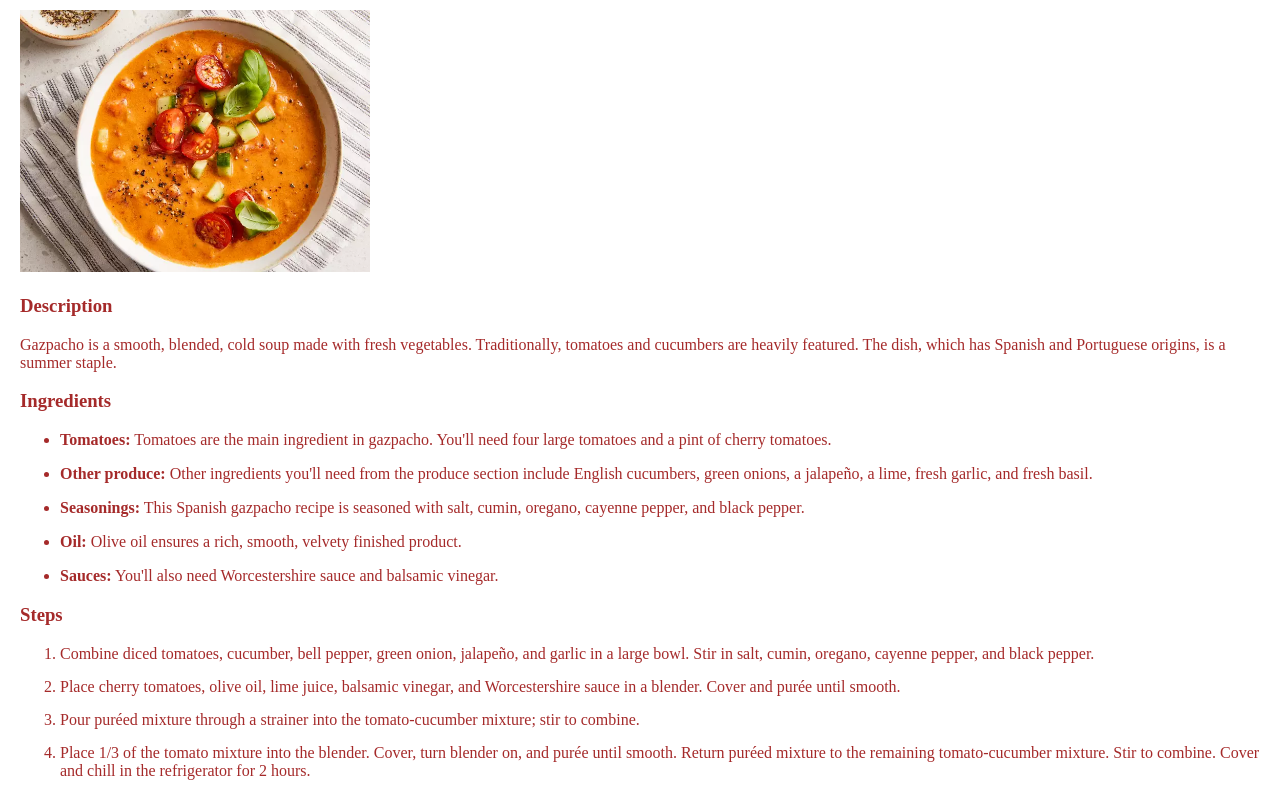
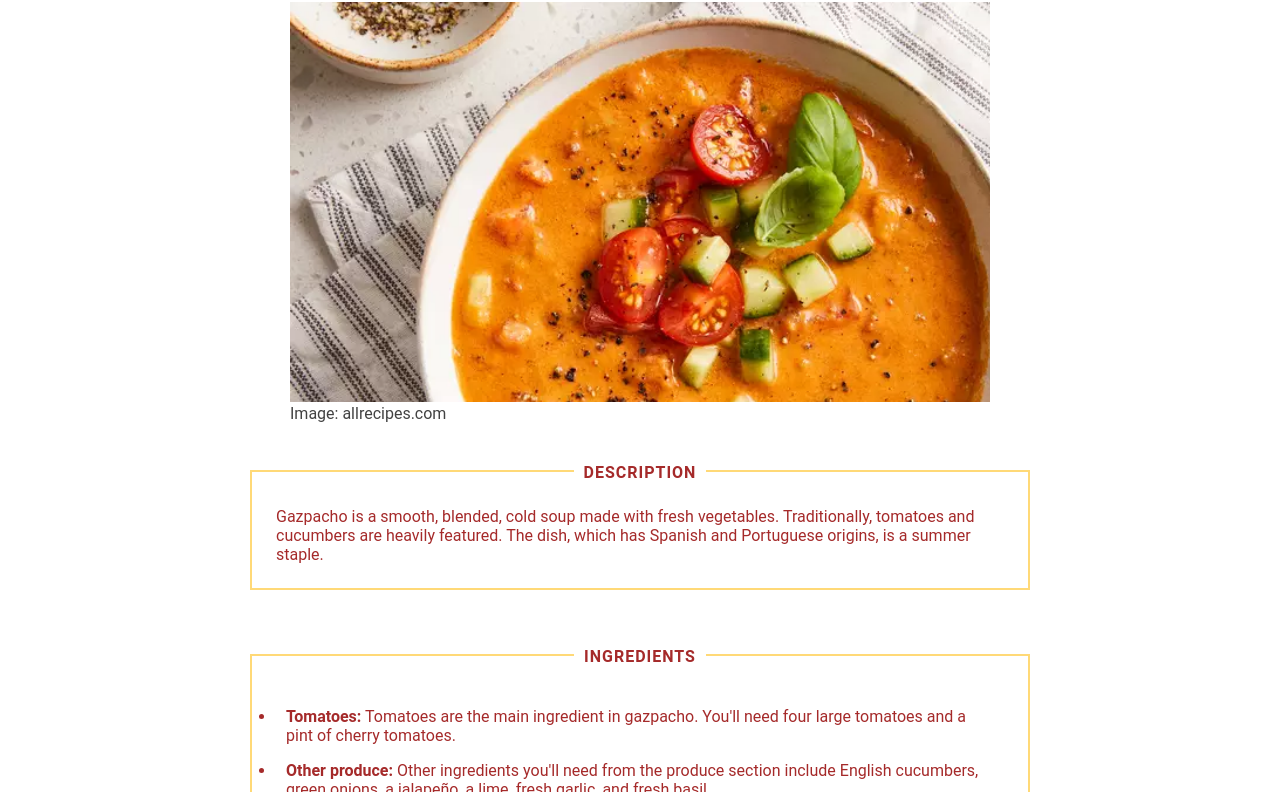
Before and after one commit to asleandro/odin-recipes, a plain HTML site: page recipes/gazpacho.html in a window 1280 px wide. Shown: the part 123-915 px from the top of the page. Drawn offline with Linux system fonts and the light colour scheme.

Commit message:
Update css/styles.css and recipes/gazpacho.html
- Change text display
- Add more styles

```diff
--- a/css/styles.css
+++ b/css/styles.css
@@ -1,14 +1,45 @@
+* {
+    box-sizing: border-box;
+}
+
 body {
-    margin: 10px;
+    display: flex;
+    flex-direction: column;
+    margin: 0 auto;
     padding: 10px;
     font-family: 'Times New Roman', Times, serif;
     color: brown;
+    -webkit-font-smoothing: antialiased;
+}
+
+div, figure, footer, h1, h2, h3, h4, h5, h6, header,
+legend, li, nav, object, ol, p, section, table, ul {
+    padding: 0;
+}
+
+p {
+    display: inline;
+}
+
+div {
+    display: block;
+}
+
+.container {
+    box-sizing: border-box;
+    flex-direction: column;
+    max-width: 800px;
+    margin: 0 auto;
+    padding: 0 10px;
+    text-align: left;
+    font-family: Roboto, Helvetica, sans-serif;
 }
 
 ol li,
 
 ul li {
     margin-bottom: 15px;
+    padding: 0 10px;
 }
 
 .menu {
@@ -49,6 +80,68 @@ ul li {
     text-decoration: underline;
 }
 
+.block-border {
+    width: 600px auto;
+    padding: 16px 24px 24px;
+    margin-bottom: 4rem;
+    border: solid 2px #ffd977;
+}
+
+.block-header {
+    font-family: roboto, helvetica, sans-serif;
+    width: fit-content;
+    margin: 0 auto;
+    text-align: center;
+    font-size: 1rem;
+    font-weight: 700;
+    letter-spacing: 1px;
+    text-transform: uppercase;
+    position: relative;
+    background: white;
+    padding: 0 10px;
+    z-index: 1;
+    top: -25px;
+}
+
+.img-block {
+    display: block;
+    margin-block-start: 1em;
+    margin-block-end: 3em;
+    margin-inline-start: 40px;
+    margin-inline-end: 40px;
+    unicode-bidi: isolate;
+}
+
+.figure-media {
+    position: relative;
+    display: inline-block;
+    max-width: 100%;
+    margin: 0 auto;
+}
+
+.img-placeholder {
+    width: 100%;
+    height: 400px;
+    overflow: hidden;
+    background-color: white;
+    object-position: center;
+}
+
+.img-caption {
+    text-align: left;
+    margin-top: 0.5px;
+    line-height: 1;
+    overflow: hidden;
+    color: #424242;
+}
+
+.img-caption-owner::before {
+    content: "Image: ";
+}
+
+
+
+
 /* Styles for smaller screens */
 
 @media (max-width: 600px) {
--- a/recipes/gazpacho.html
+++ b/recipes/gazpacho.html
@@ -1,5 +1,6 @@
 <!DOCTYPE html>
 <html lang="en">
+
 <head>
     <meta charset="UTF-8">
     <link rel="stylesheet" href="../css/styles.css">
@@ -8,33 +9,72 @@
 </head>
 
 <body>
+    <div class="container">
         <nav>
             <a href="../index.html" class="back-home">back to home</a>
         </nav>
 
         <h1>Gazpacho</h1>
-        <img src="./images/gazpacho.webp" alt="picture a gazpacho bowl" title="Gazpacho" width="350">
-
-        <h3>Description</h3>
-        <p>Gazpacho is a smooth, blended, cold soup made with fresh vegetables. Traditionally, tomatoes and cucumbers are heavily featured. The dish,
-        which has Spanish and Portuguese origins, is a summer staple. </p>
-
-        <h3>Ingredients</h3>
-        <ul><li><strong>Tomatoes:</strong> Tomatoes are the main ingredient in gazpacho. You'll need four large tomatoes and a pint of cherry tomatoes.</li></ul>
-        <ul><li><strong>Other produce:</strong> Other ingredients you'll need from the produce section include English cucumbers, green onions, a jalapeño, a lime, fresh garlic, and fresh basil.</li></ul>
-        <ul><li><strong>Seasonings:</strong> This Spanish gazpacho recipe is seasoned with salt, cumin, oregano, cayenne pepper, and black pepper.</li></ul>
-        <ul><li><strong>Oil:</strong> Olive oil ensures a rich, smooth, velvety finished product. </li></ul>
-        <ul><li><strong>Sauces:</strong> You'll also need Worcestershire sauce and balsamic vinegar.</li></ul>
+        <figure class="img-block">
+            <div class="figure-media">
+                <div class="img-placeholder">
+                    <img src="./images/gazpacho.webp" alt="picture a gazpacho bowl" title="Gazpacho" width="800px">
+                </div>
+            </div>
+            <figcaption class="img-caption">
+                <span class="img-caption-owner">
+                    <p>allrecipes.com</p>
+                </span>
+            </figcaption>
+        </figure>
 
 
-        <h3>Steps</h3>
+        <div class="block-border">
+            <div class="block-header">Description</div>
+            <p>Gazpacho is a smooth, blended, cold soup made with fresh vegetables. Traditionally, tomatoes and
+                cucumbers are heavily featured. The dish,
+                which has Spanish and Portuguese origins, is a summer staple. </p>
+        </div>
+
+        <div class="block-border">
+            <div class="block-header">INGREDIENTS</div>
+            <ul>
+                <li><strong>Tomatoes:</strong> Tomatoes are the main ingredient in gazpacho. You'll need four large
+                    tomatoes and a pint of cherry tomatoes.</li>
+            </ul>
+            <ul>
+                <li><strong>Other produce:</strong> Other ingredients you'll need from the produce section include
+                    English cucumbers, green onions, a jalapeño, a lime, fresh garlic, and fresh basil.</li>
+            </ul>
+            <ul>
+                <li><strong>Seasonings:</strong> This Spanish gazpacho recipe is seasoned with salt, cumin, oregano,
+                    cayenne pepper, and black pepper.</li>
+            </ul>
+            <ul>
+                <li><strong>Oil:</strong> Olive oil ensures a rich, smooth, velvety finished product. </li>
+            </ul>
+            <ul>
+                <li><strong>Sauces:</strong> You'll also need Worcestershire sauce and balsamic vinegar.</li>
+            </ul>
+        </div>
+
+        <div class="block-border">
+            <div class="block-header">STEPS</div>
             <ol>
-            <li>Combine diced tomatoes, cucumber, bell pepper, green onion,  jalapeño, and garlic in a large bowl. Stir in salt, cumin, oregano, cayenne pepper, and black pepper.</li>
-            <li>Place cherry tomatoes, olive oil, lime juice, balsamic vinegar, and Worcestershire sauce in a blender. Cover and purée until smooth.</li>
+                <li>Combine diced tomatoes, cucumber, bell pepper, green onion, jalapeño, and garlic in a large bowl.
+                    Stir
+                    in salt, cumin, oregano, cayenne pepper, and black pepper.</li>
+                <li>Place cherry tomatoes, olive oil, lime juice, balsamic vinegar, and Worcestershire sauce in a
+                    blender.
+                    Cover and purée until smooth.</li>
                 <li>Pour puréed mixture through a strainer into the tomato-cucumber mixture; stir to combine.</li>
-            <li>Place 1/3 of the tomato mixture into the blender. Cover, turn blender on, and purée until smooth. Return puréed mixture to the remaining tomato-cucumber mixture. Stir to combine. Cover and chill in the refrigerator for 2 hours.</li>
+                <li>Place 1/3 of the tomato mixture into the blender. Cover, turn blender on, and purée until smooth.
+                    Return
+                    puréed mixture to the remaining tomato-cucumber mixture. Stir to combine. Cover and chill in the
+                    refrigerator for 2 hours.</li>
                 <li>Season cold soup with salt and black pepper to taste. Ladle into bowls and top with basil.</li>
             </ol>
+        </div>
+</body>
 
-    </body>
 </html>
```
Lines whose indentation alone changed are shown as unchanged.
